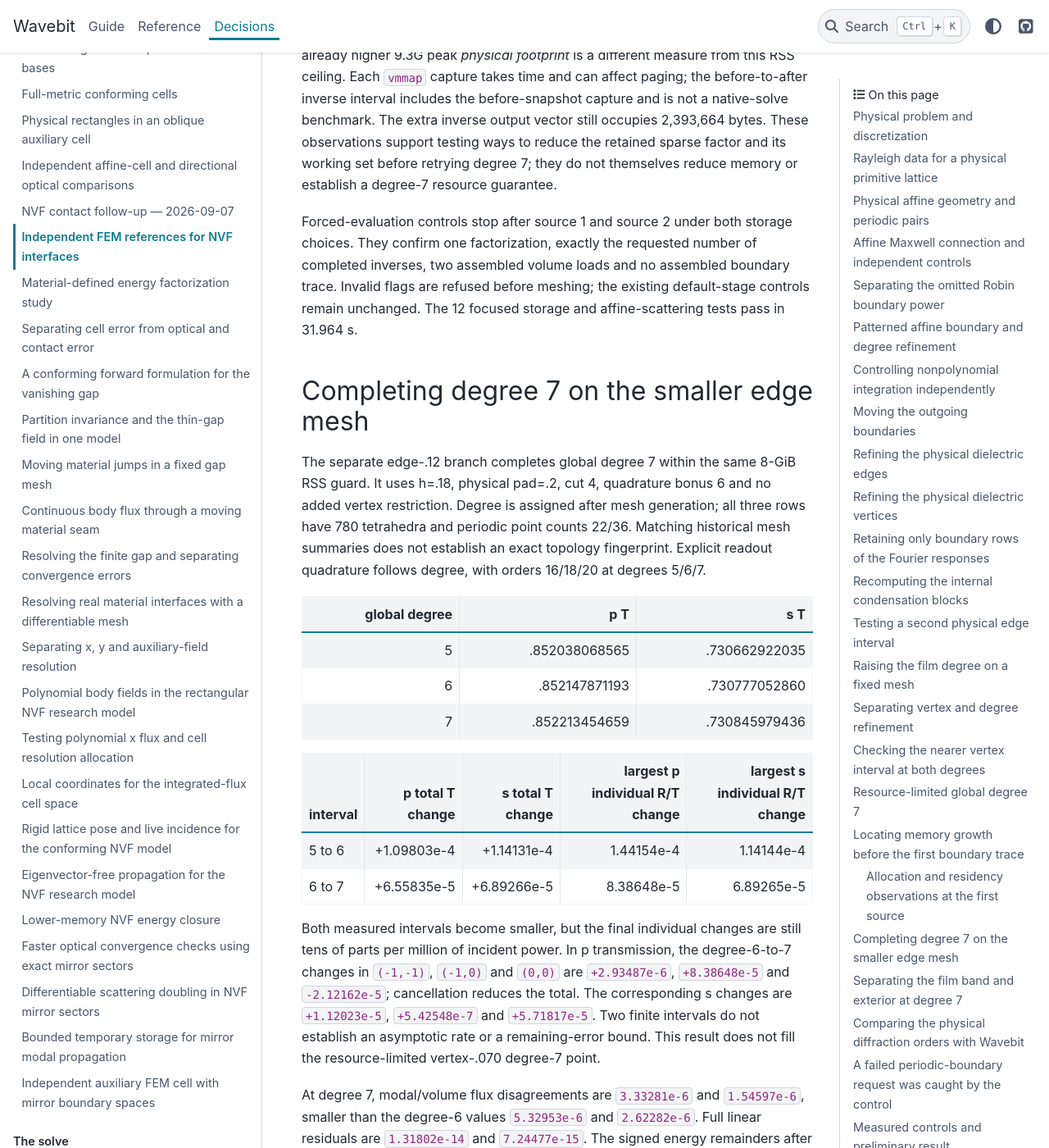
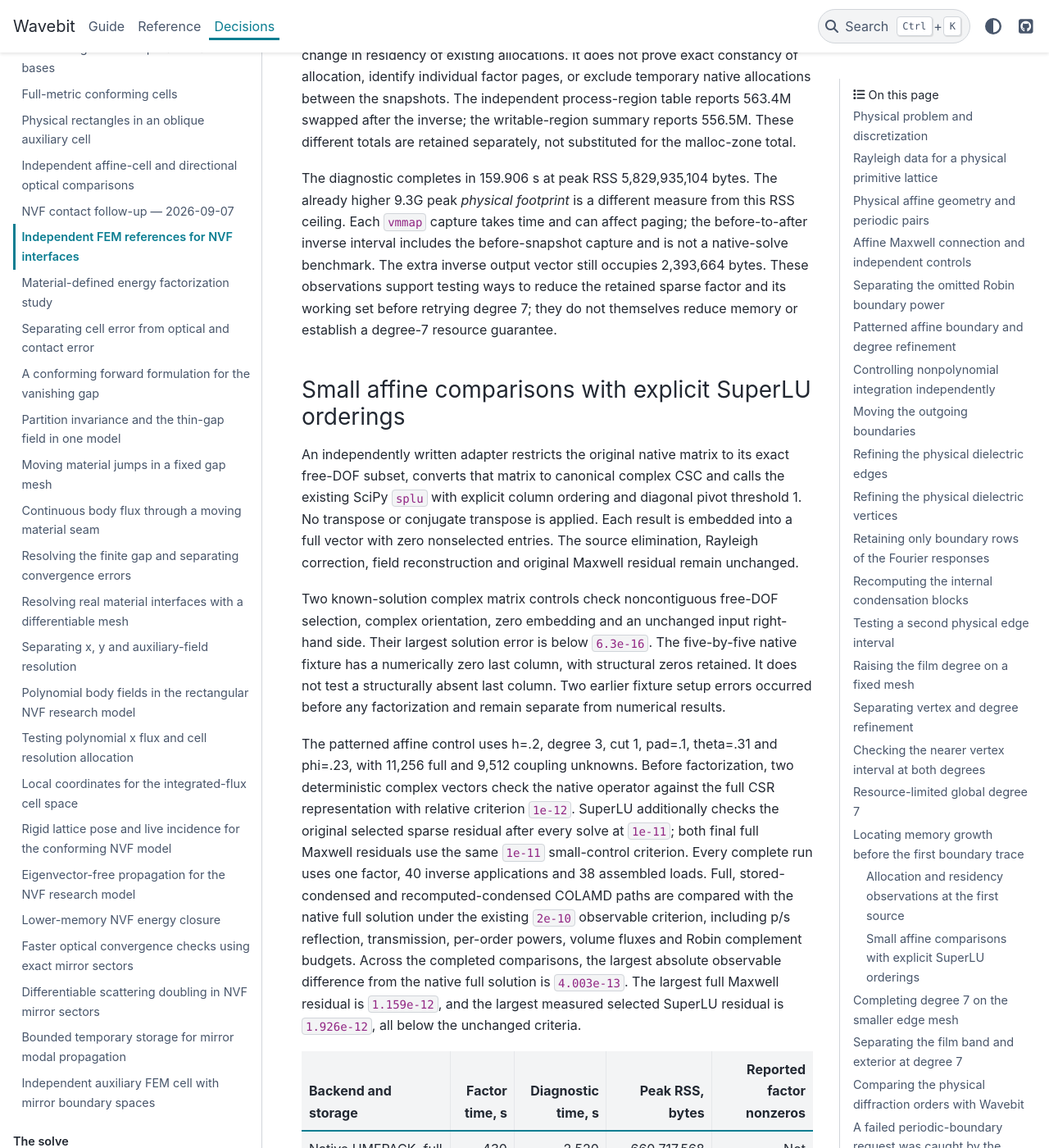
Before and after one commit to fieldalgo/wavebit, a Sphinx documentation site: the page built from docs/nvf-independent-fem.md, in a window 1280 px wide and 1400 px high, scrolled down 29200 px. Shown: the whole window at 82% size. Built offline with Sphinx 7.4.7 and the PyData theme 0.15.4, drawn with Linux system fonts in a browser that asks for light colours; some of the changed text lies outside the part shown.

Commit message:
docs(nvf): qualify bounded affine SuperLU alternatives
Record independently audited same-equation full and condensed controls with explicit default-pivot orderings. Preserve setup failures and diagnostic overhead; the tested alternatives do not improve memory and do not justify a high-degree retry.

Co-authored-by: Codex <noreply@openai.com>

```diff
--- a/docs/nvf-independent-fem.md
+++ b/docs/nvf-independent-fem.md
@@ -1053,6 +1053,13 @@ or assembling any boundary trace. The default False preserves the
 existing stage sequence and metadata. This earlier observation cannot
 interrupt a native call or lower its peak memory use.
 
+Native forced-evaluation controls stop after source 1 and source 2 under both
+storage choices. They confirm one factorization, exactly the requested
+number of completed inverses, two assembled volume loads and no assembled
+boundary trace. Invalid flags are refused before meshing; the existing
+default-stage controls remain unchanged. The 12 focused storage and
+affine-scattering tests pass in 31.964 s.
+
 ### Allocation and residency observations at the first source
 
 A further degree-6 diagnostic uses that first-source stop and adds three
@@ -1097,12 +1104,68 @@ ways to reduce the retained sparse factor and its working set before
 retrying degree 7; they do not themselves reduce memory or establish a
 degree-7 resource guarantee.
 
-Forced-evaluation controls stop after source 1 and source 2 under both
-storage choices. They confirm one factorization, exactly the requested
-number of completed inverses, two assembled volume loads and no assembled
-boundary trace. Invalid flags are refused before meshing; the existing
-default-stage controls remain unchanged. The 12 focused storage and
-affine-scattering tests pass in 31.964 s.
+### Small affine comparisons with explicit SuperLU orderings
+
+An independently written adapter restricts the original native matrix to
+its exact free-DOF subset, converts that matrix to canonical complex CSC
+and calls the existing SciPy `splu` with explicit column ordering and
+diagonal pivot threshold 1. No transpose or conjugate transpose is applied.
+Each result is embedded into a full vector with zero nonselected entries.
+The source elimination, Rayleigh correction, field reconstruction and
+original Maxwell residual remain unchanged.
+
+Two known-solution complex matrix controls check noncontiguous free-DOF
+selection, complex orientation, zero embedding and an unchanged input
+right-hand side. Their largest solution error is below `6.3e-16`. The
+five-by-five native fixture has a numerically zero last column, with
+structural zeros retained. It does not test a structurally absent last
+column. Two earlier fixture setup errors occurred before any factorization
+and remain separate from numerical results.
+
+The patterned affine control uses h=.2, degree 3, cut 1, pad=.1,
+theta=.31 and phi=.23, with 11,256 full and 9,512 coupling unknowns.
+Before factorization, two deterministic complex vectors check the native
+operator against the full CSR representation with relative criterion
+`1e-12`. SuperLU additionally checks the original selected sparse residual
+after every solve at `1e-11`; both final full Maxwell residuals use the
+same `1e-11` small-control criterion. Every complete run uses one factor,
+40 inverse applications and 38 assembled loads. Full, stored-condensed
+and recomputed-condensed COLAMD paths are compared with the native full
+solution under the existing `2e-10` observable criterion, including p/s
+reflection, transmission, per-order powers, volume fluxes and Robin
+complement budgets.
+Across the completed comparisons, the largest absolute observable
+difference from the native full solution is `4.003e-13`. The largest
+full Maxwell residual is `1.159e-12`, and the largest measured selected
+SuperLU residual is `1.926e-12`, all below the unchanged criteria.
+
+| Backend and storage | Factor time, s | Diagnostic time, s | Peak RSS, bytes | Reported factor nonzeros |
+| --- | ---: | ---: | ---: | ---: |
+| Native UMFPACK, full | .430 | 2.520 | 660,717,568 | Not measured |
+| Native UMFPACK, stored | .418 | 2.292 | 578,551,808 | Not measured |
+| SuperLU COLAMD, full | 7.227 | 8.576 | 830,078,976 | 31,578,377 |
+| SuperLU COLAMD, stored | 5.222 | 6.383 | 680,542,208 | 24,161,993 |
+| SuperLU COLAMD, recomputed | 5.268 | 7.195 | 664,027,136 | 24,161,993 |
+| SuperLU MMD_AT_PLUS_A, stored | 71.570 | 73.997 | 1,883,095,040 | 65,213,972 |
+
+The factor nonzero count uses the scalar `lu.nnz` property. The
+[same-version SciPy wrapper](https://github.com/scipy/scipy/blob/v1.18.0/scipy/sparse/linalg/_dsolve/_superluobject.c)
+shows that accessing
+`lu.L` or `lu.U` would create cached CSC factor copies in this SciPy
+version and alter the memory measurement. Native factor nonzeros and
+native selected sparse residuals are not measured; missing values are
+not zeros. The diagnostic retains an additional selected CSC for
+SuperLU's per-solve residual checks and adds native-matrix validation,
+copies and observations, so these are instrumented shared-host timings,
+not production performance benchmarks.
+
+These default-pivot alternatives provide no memory improvement on this
+control. In particular, the matched stored-mode comparison is larger and
+slower for both tested SuperLU orderings. This supports keeping the native
+factorization as the reference default and does not justify a high-degree
+retry with these settings. All six processes complete within their
+180-second parent limit and unchanged 8-GiB peak-RSS guard. The results
+qualify the small algebraic comparison, not an optical convergence bound.
 
 ## Completing degree 7 on the smaller edge mesh
 
```
